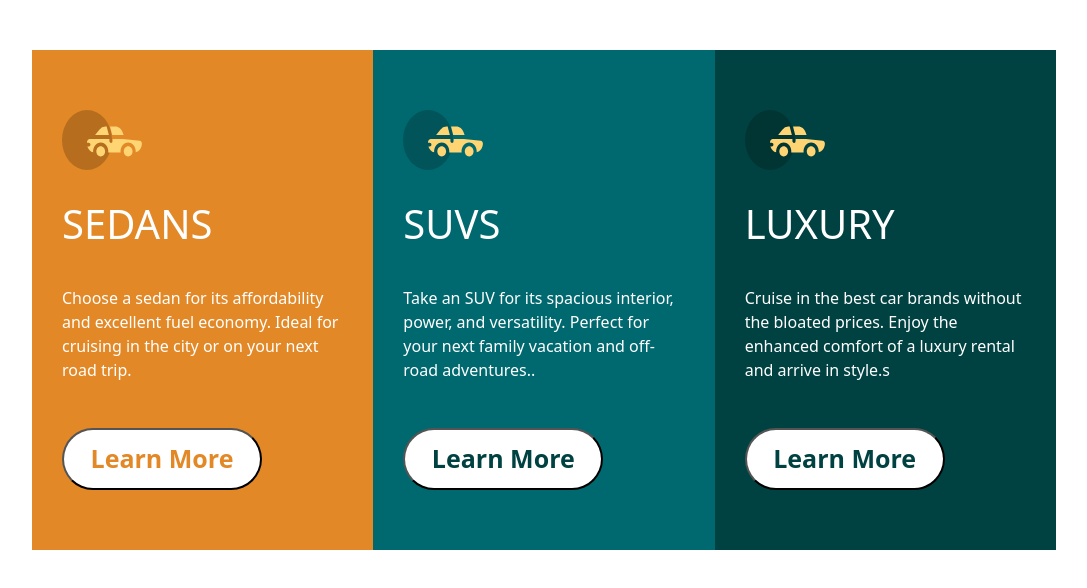
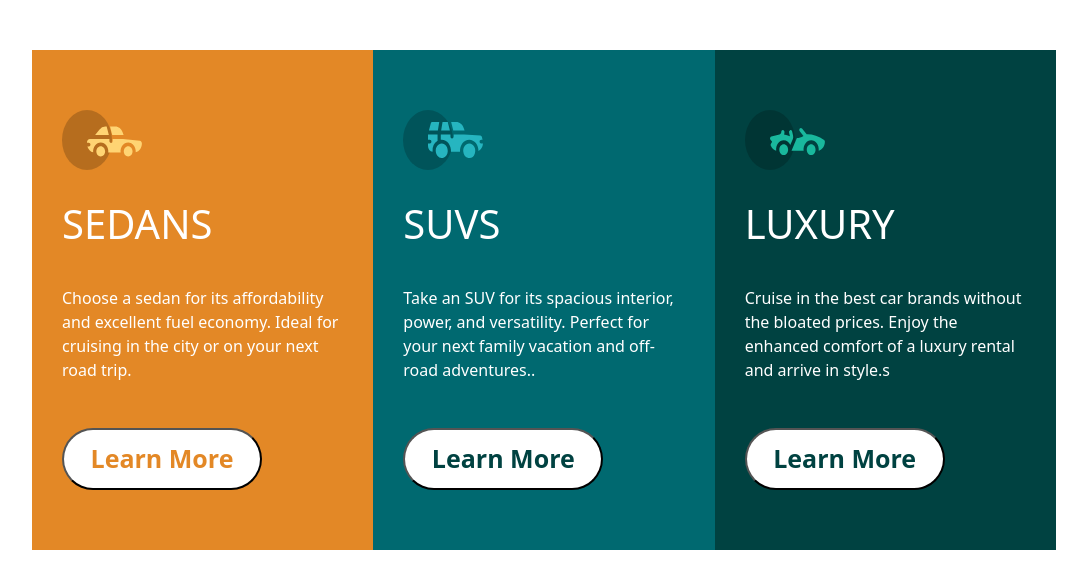
Before and after one commit to joe6276/Frontend_Challenges-, a React (Create React App) app: page /challenge/nine in a window 1280 px wide. Shown: the top 588 px of the page, without its empty margins (96-1183 px from the left). Built offline with nearby package versions, Linux system fonts and the light colour scheme; a web font is replaced by a local one.

Commit message:
few changes

```diff
--- a/src/Component/Preview.jsx
+++ b/src/Component/Preview.jsx
@@ -29,7 +29,7 @@
 
 
                 <div className='prev_img'>
-                        <img style={{width:'100%', height:'100%'}} src={sedans} alt="nogfh" />
+                        <img style={{width:'100%', height:'100%'}} src={suvs} alt="nogfh" />
                     </div>
                     <div><h1>SUVS</h1></div>
                     <div><p>    Take an SUV for its spacious interior, power, and versatility. Perfect for your next family vacation
@@ -44,7 +44,7 @@
                 <div className="prevthree">
 
                 <div className='prev_img'>
-                        <img style={{width:'100%', height:'100%'}} src={sedans} alt="nogfh" />
+                        <img style={{width:'100%', height:'100%'}} src={luxury} alt="nogfh" />
                     </div>
                     <div><h1>LUXURY</h1></div>
                     <div><p>   Cruise in the best car brands without the bloated prices. Enjoy the enhanced comfort of a luxury
```
